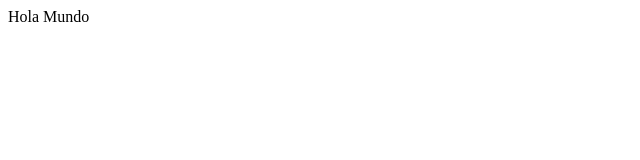
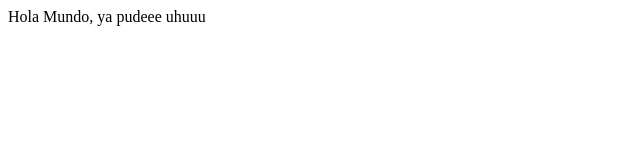
Before and after one commit to PaulaNegrette/repositorio-ejemplo, a plain HTML site: page Index.html in a window 1280 px wide. Shown: the whole page, without its empty margins (0-640 px from the left). Drawn offline with Linux system fonts and the light colour scheme.

Commit message:
feat: actualización y push

```diff
--- a/Index.html
+++ b/Index.html
@@ -1,5 +1,5 @@
 <html>
 
-<hl> Hola Mundo </hl>
+<hl> Hola Mundo, ya pudeee uhuuu </hl>
 
 </html>
```
